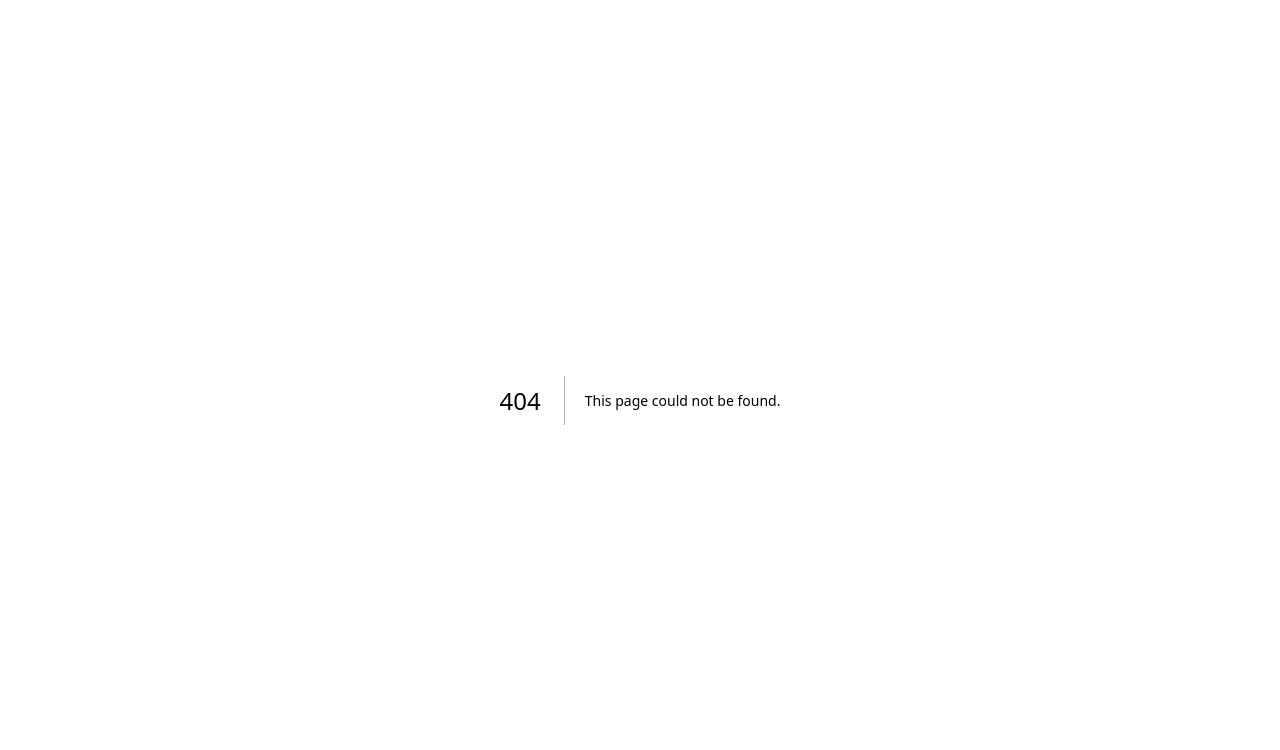
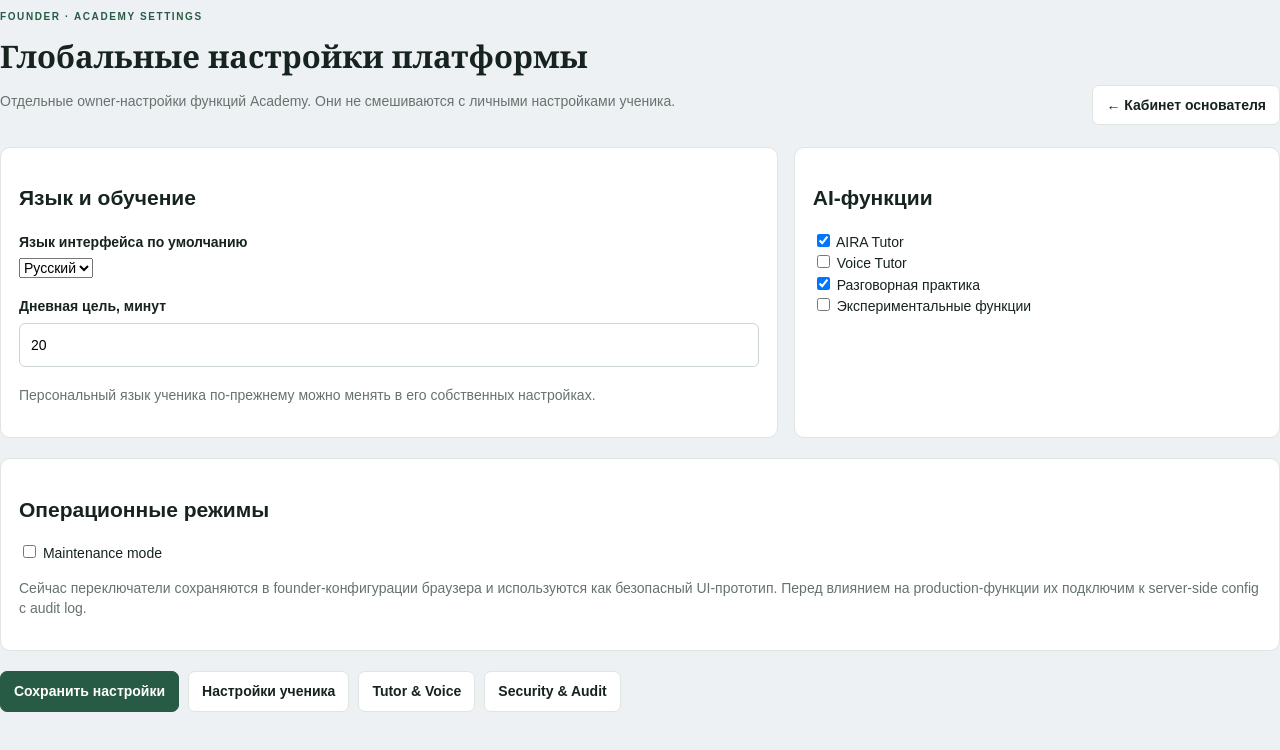
Before and after one commit to tsapkovaby-cyber/AIRA-OS, a Next.js app: page /developer/settings in a window 1280 px wide. Before the commit this address had no page. Shown: the top 750 px of the page. Built offline with nearby package versions, Linux system fonts and the light colour scheme.

Commit message:
Add Founder Academy settings workspace

```diff
--- /dev/null
+++ b/app/developer/settings/page.tsx
@@ -0,0 +1,19 @@
+"use client";
+
+import Link from "next/link";
+import { useEffect, useState } from "react";
+
+type Settings={defaultUiLanguage:"ru"|"en";tutorEnabled:boolean;voiceEnabled:boolean;practiceEnabled:boolean;experimental:boolean;dailyMinutes:number;maintenance:boolean};
+const defaults:Settings={defaultUiLanguage:"ru",tutorEnabled:true,voiceEnabled:false,practiceEnabled:true,experimental:false,dailyMinutes:20,maintenance:false};
+
+export default function FounderSettings(){
+  const [settings,setSettings]=useState<Settings>(defaults); const [saved,setSaved]=useState(false);
+  useEffect(()=>{try{const raw=localStorage.getItem("aira.founder.settings");if(raw)setSettings({...defaults,...JSON.parse(raw)});}catch{}},[]);
+  function save(){localStorage.setItem("aira.founder.settings",JSON.stringify(settings));setSaved(true);}
+  const toggle=(key:keyof Settings)=>(event:React.ChangeEvent<HTMLInputElement>)=>{setSettings(current=>({...current,[key]:event.target.type==="checkbox"?event.target.checked:Number(event.target.value)}));setSaved(false);};
+  return <main><div className="page-head"><div><p className="eyebrow">FOUNDER · ACADEMY SETTINGS</p><h1>Глобальные настройки платформы</h1><p className="muted">Отдельные owner-настройки функций Academy. Они не смешиваются с личными настройками ученика.</p></div><Link className="button" href="/developer">← Кабинет основателя</Link></div>
+  <div className="two-col"><section className="card"><h2>Язык и обучение</h2><label className="field"><span>Язык интерфейса по умолчанию</span><select value={settings.defaultUiLanguage} onChange={e=>{setSettings({...settings,defaultUiLanguage:e.target.value as "ru"|"en"});setSaved(false);}}><option value="ru">Русский</option><option value="en">English</option></select></label><label className="field"><span>Дневная цель, минут</span><input type="number" min={5} max={180} value={settings.dailyMinutes} onChange={toggle("dailyMinutes")}/></label><p className="muted">Персональный язык ученика по-прежнему можно менять в его собственных настройках.</p></section>
+  <section className="card"><h2>AI-функции</h2><label><input type="checkbox" checked={settings.tutorEnabled} onChange={toggle("tutorEnabled")}/> AIRA Tutor</label><br/><label><input type="checkbox" checked={settings.voiceEnabled} onChange={toggle("voiceEnabled")}/> Voice Tutor</label><br/><label><input type="checkbox" checked={settings.practiceEnabled} onChange={toggle("practiceEnabled")}/> Разговорная практика</label><br/><label><input type="checkbox" checked={settings.experimental} onChange={toggle("experimental")}/> Экспериментальные функции</label></section></div>
+  <section className="card" style={{marginTop:20}}><h2>Операционные режимы</h2><label><input type="checkbox" checked={settings.maintenance} onChange={toggle("maintenance")}/> Maintenance mode</label><p className="muted">Сейчас переключатели сохраняются в founder-конфигурации браузера и используются как безопасный UI-прототип. Перед влиянием на production-функции их подключим к server-side config с audit log.</p></section>
+  <div className="controls" style={{marginTop:20}}><button className="button primary" onClick={save}>{saved?"✓ Настройки сохранены":"Сохранить настройки"}</button><Link className="button" href="/learn/settings">Настройки ученика</Link><Link className="button" href="/developer/tutor">Tutor & Voice</Link><Link className="button" href="/developer/security">Security & Audit</Link></div></main>;
+}
```
